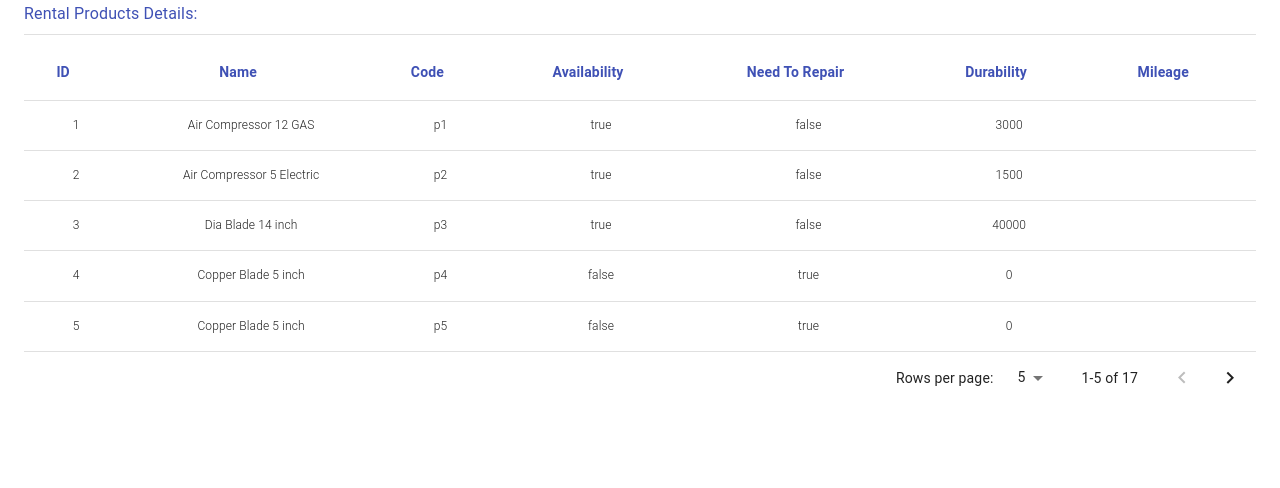
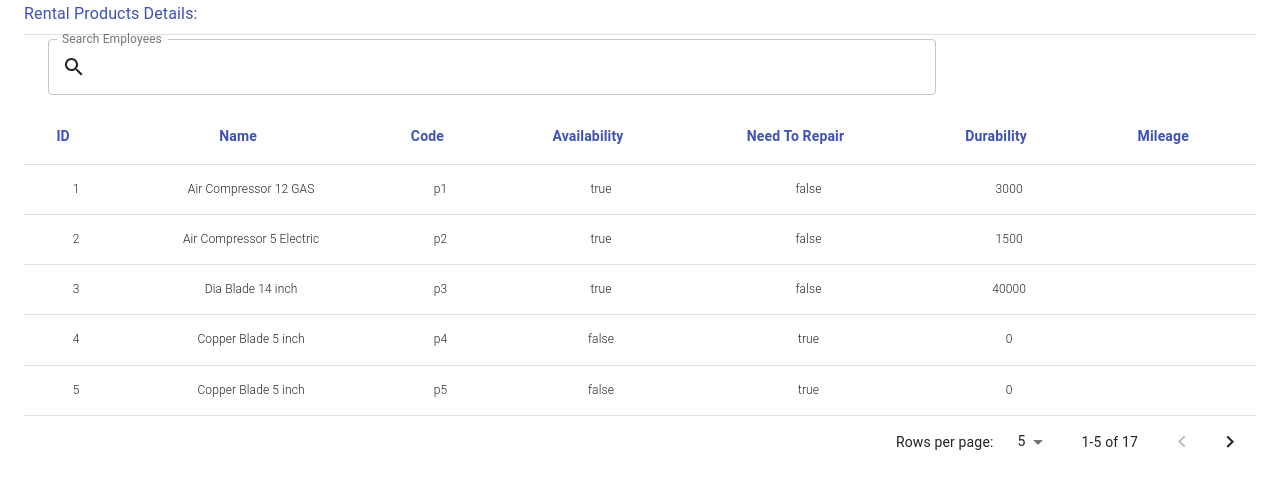
Before and after one commit to stharuma/rentalManagementApp, a React (Create React App) app: page / in a window 1280 px wide. Shown: the top 488 px of the page. Built offline with nearby package versions, Linux system fonts and the light colour scheme.

Commit message:
Added search functinality in product table

```diff
--- a/src/components/pages/products/rentalProductsDetailsTable.js
+++ b/src/components/pages/products/rentalProductsDetailsTable.js
@@ -1,6 +1,15 @@
 import React, { useState } from "react";
 import UseTable from "../../tables/useTable";
-import { TableBody, TableRow, TableCell, makeStyles } from "@material-ui/core";
+import {
+  TableBody,
+  TableRow,
+  TableCell,
+  makeStyles,
+  Toolbar,
+  InputAdornment,
+} from "@material-ui/core";
+import Controls from "../../common/Controls";
+import { Search } from "@material-ui/icons";
 
 /**
  * @author Suresh Tharuma
@@ -33,14 +42,56 @@ const headCells = [
 
 const RentalProductsDetailsTable = ({ records }) => {
   const classes = useStyles();
-  const { TblContainer, TblHead, TblPagination, dataAfterPagingAndSorting } = UseTable(headCells, records);
+  const [filterFn, setFilterFn] = useState({
+    fn: (items) => {
+      return items;
+    },
+  });
+  const {
+    TblContainer,
+    TblHead,
+    TblPagination,
+    dataAfterPagingAndSorting,
+  } = UseTable(headCells, records, filterFn);
+
+  const handleSearchRequest = (e) => {
+    e.preventDefault();
+    let target = e.target;
+    setFilterFn({
+      fn: (items) => {
+        if (target.value == "") return items;
+        else
+          return items.filter(
+            (x) =>
+              x.name.toLowerCase().includes(target.value) ||
+              x.code.toLowerCase().includes(target.value) ||
+              x.durability == target.value ||
+              x.mileage == target.value
+          );
+      },
+    });
+  };
 
   return (
     <>
+      <Toolbar>
+        <Controls.Input
+          label="Search Employees"
+          className={classes.searchInput}
+          InputProps={{
+            startAdornment: (
+              <InputAdornment position="start">
+                <Search />
+              </InputAdornment>
+            ),
+          }}
+          onChange={handleSearchRequest}
+        />
+      </Toolbar>
       <TblContainer>
         <TblHead />
         <TableBody>
-          { dataAfterPagingAndSorting().map((record) => (
+          {dataAfterPagingAndSorting().map((record) => (
             <TableRow key={record.id}>
               <TableCell>{record.id}</TableCell>
               <TableCell>{record.name}</TableCell>
--- a/src/components/tables/useTable.js
+++ b/src/components/tables/useTable.js
@@ -9,7 +9,7 @@ import UseSort from "./useSort";
  * @function UseTable
  **/
 
-const UseTable = (headCells, records) => {
+const UseTable = (headCells, records, filterFn) => {
   const classes = useStyles();
   const [order, setOrder] = useState();
   const [orderBy, setOrderBy] = useState();
@@ -18,7 +18,7 @@ const UseTable = (headCells, records) => {
   const { stableSort, getComparator } = UseSort();
 
   const dataAfterPagingAndSorting =() => recordsAfterPaging(
-    stableSort(records, getComparator(order, orderBy))
+    stableSort(filterFn.fn(records), getComparator(order, orderBy))
   );
 
   const TblContainer = (props) => (
```
